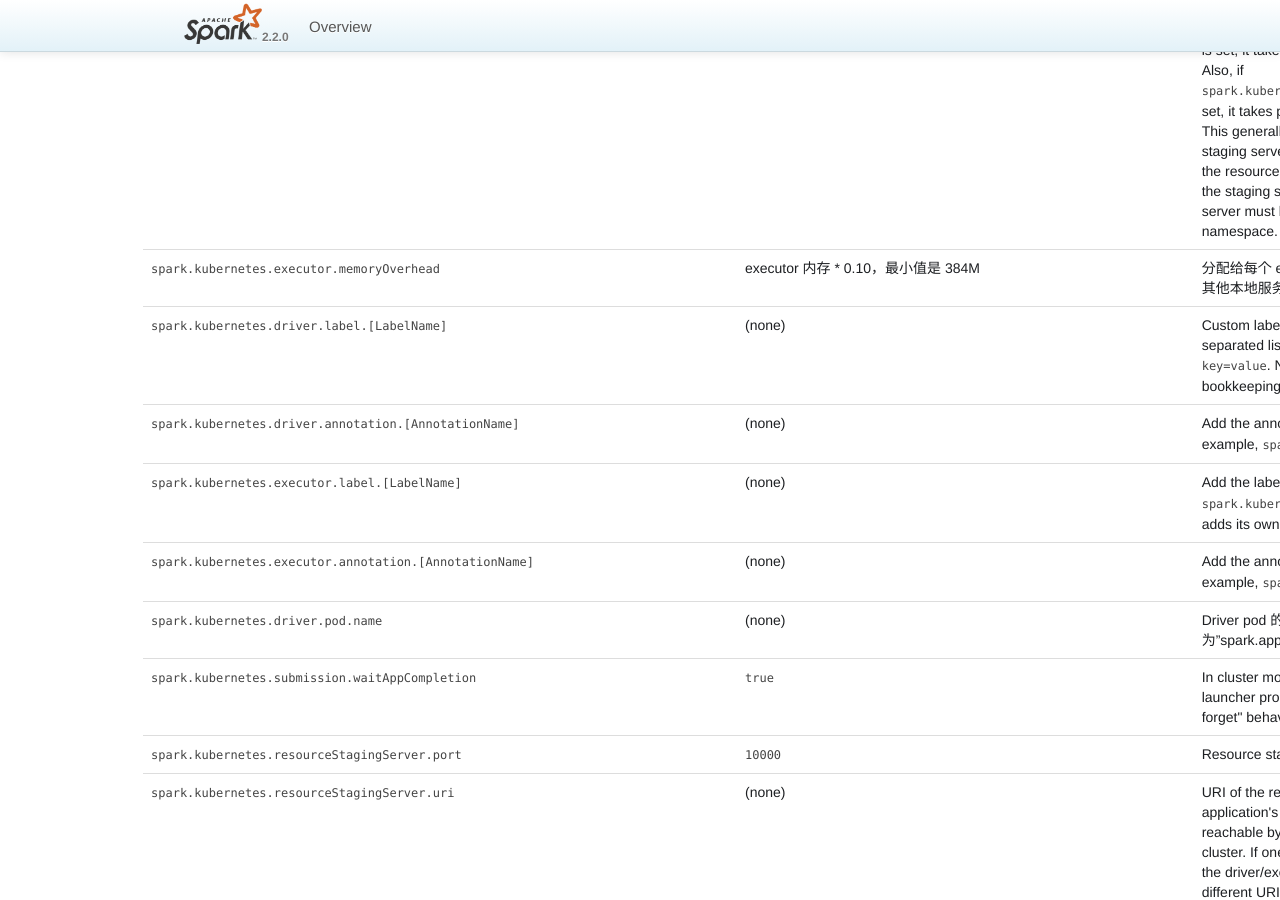
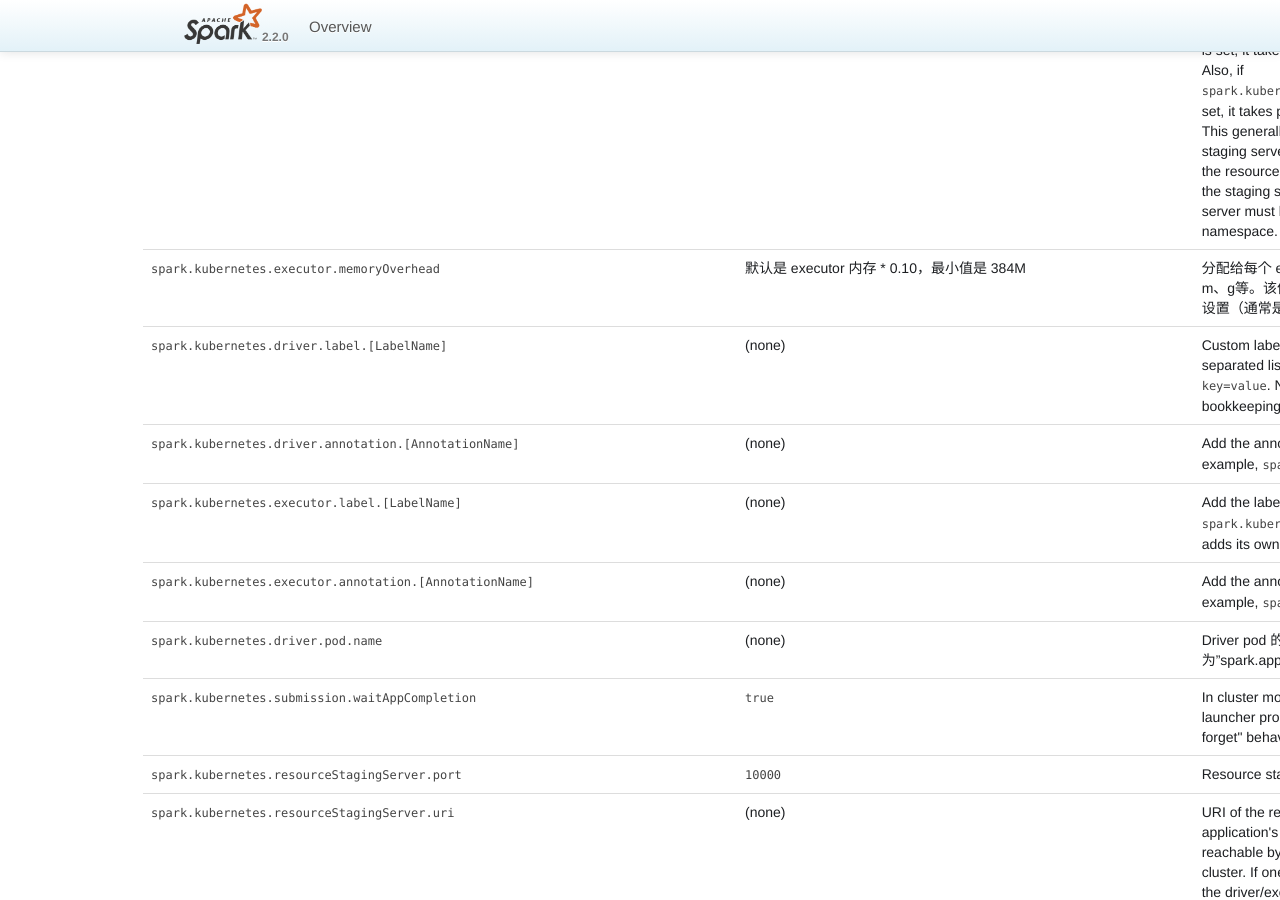
Before and after one commit to rootsongjc/spark-on-k8s, a Jekyll site: the page built from running-on-kubernetes.md, in a window 1280 px wide and 900 px high, scrolled down 9274 px. Built offline with Jekyll 4.4.1, drawn with Linux system fonts in a browser that asks for light colours.

Commit message:
修改内存开销设置说明

```diff
--- a/running-on-kubernetes.md
+++ b/running-on-kubernetes.md
@@ -599,10 +599,10 @@
 </tr>
 <tr>
   <td><code>spark.kubernetes.executor.memoryOverhead</code></td>
-  <td>executor 内存 * 0.10，最小值是 384M</td>
+  <td>默认是 executor 内存 * 0.10，最小值是 384M</td>
   <td>
 
-分配给每个 executor 的超过 heap 内存的值（M）。该值用于虚拟机的开销、其他本地服务开销。根据 executor 的大小设置（通常是 6%到10%）。
+分配给每个 executor 的超过 heap 内存的值，作为附加开销，单位可以为k、m、g等。该值用于虚拟机的开销、其他本地服务开销。根据 executor 的大小设置（通常是 6%到10%）。
 
   </td>
 </tr>
```
